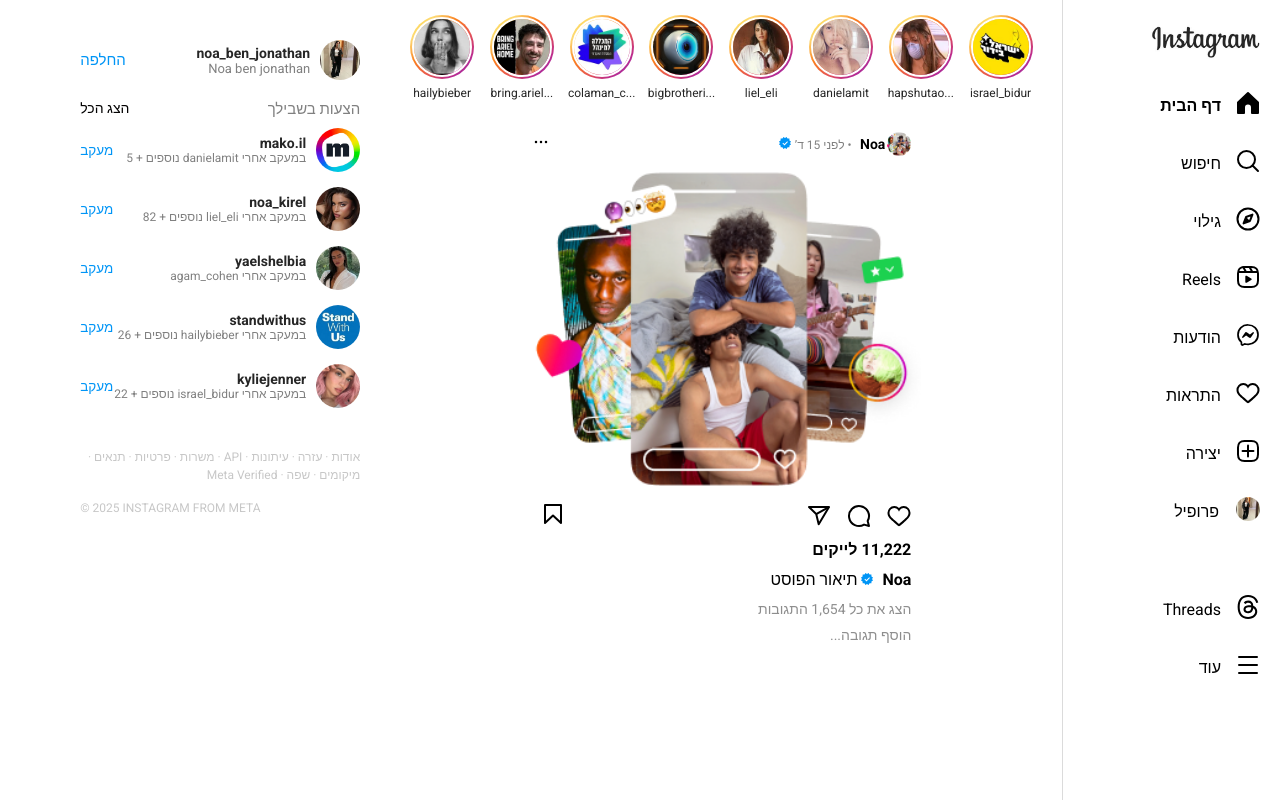
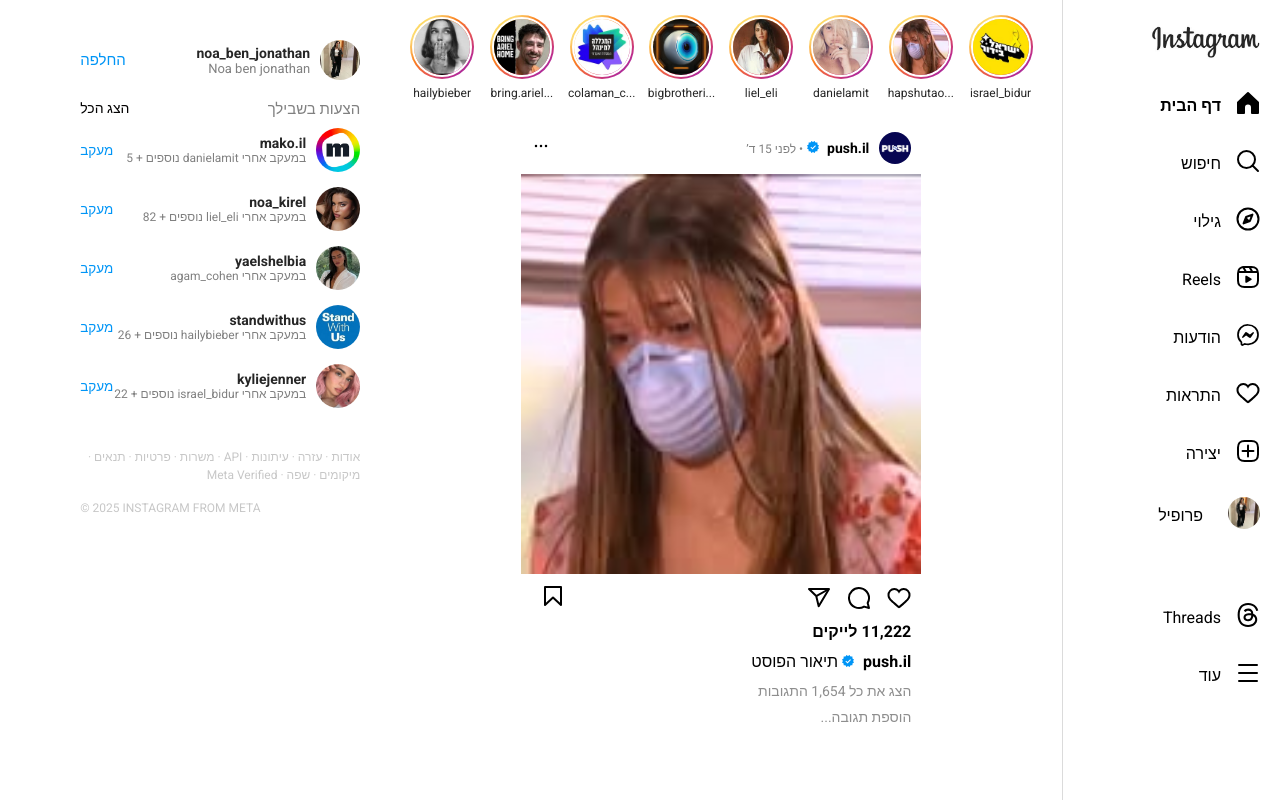
Before and after one commit to noa74858/instagram-login, a plain HTML site: page feed_instgram.html in a window 1280 px wide. Drawn offline with Linux system fonts and the light colour scheme.

Commit message:
changed feed/posts

```diff
--- a/feed_instgram.css
+++ b/feed_instgram.css
@@ -172,7 +172,7 @@ img.profile-pic {
   align-items: center;
 }
 
-.profile-pic {
+img.profile-pic {
   width: 32px;
   height: 32px;
   border-radius: 50%;
@@ -201,7 +201,6 @@ img.profile-pic {
   height: 20px;
   cursor: pointer;
 }
-/*/
 
 /*תחילת עיצוב 4 אייקונים*/
 .post-actions {
--- a/feed_instgram.html
+++ b/feed_instgram.html
@@ -125,24 +125,25 @@
         <div class="instagram-post">
     <div class="post-header">
   <div class="profile-info">
-      <img class="profile-pic" src="pImg/banner.png" alt="profile">
+      <img class="profile-pic" src="pImg/push.il.jpg" alt="profile">
       <div class="user-line">
         <div class="user_name_post">
-        <span class="username"> Noa</span>
-        <span class="time">• לפני 15 ד’</span>
+        <span class="username">   push.il </span>
+
         <span class="verified"> <svg aria-label="מאומת" class="x1lliihq x1n2onr6" fill="rgb(0, 149, 246)" height="12" role="img" viewBox="0 0 40 40" width="12"><title>מאומת</title><path d="M19.998 3.094 14.638 0l-2.972 5.15H5.432v6.354L0 14.64 3.094 20 0 25.359l5.432 3.137v5.905h5.975L14.638 40l5.36-3.094L25.358 40l3.232-5.6h6.162v-6.01L40 25.359 36.905 20 40 14.641l-5.248-3.03v-6.46h-6.419L25.358 0l-5.36 3.094Zm7.415 11.225 2.254 2.287-11.43 11.5-6.835-6.93 2.244-2.258 4.587 4.581 9.18-9.18Z" fill-rule="evenodd"></path></svg>
         </span>
+        <span class="time"> • לפני 15 ד’</span>
       </div>
 
       </div>
     </div>
           <div class="three-dots">
-        <svg aria-label="אפשרויות נוספות" class="x1lliihq x1n2onr6 x5n08af" fill="currentColor" height="24" role="img" viewBox="0 0 24 24" width="24"><title>אפשרויות נוספות</title><circle cx="12" cy="12" r="1.5"></circle><circle cx="6" cy="12" r="1.5"></circle><circle cx="18" cy="12" r="1.5"></circle></svg>
+        <svg aria-label="אפשרויות נוספות" class="x1lliihq x1n2onr6 x5n08af" border="bold" fill="currentColor" height="24" role="img" viewBox="0 0 24 24" width="24"><title>אפשרויות נוספות</title><circle cx="12" cy="12" r="1.5"></circle><circle cx="6" cy="12" r="1.5"></circle><circle cx="18" cy="12" r="1.5"></circle></svg>
      </div>
     </div>
 
     <div class="post-image">
-      <img src="pImg/banner.png" alt="פוסט">
+      <img src="pImg/hapshutaofficial.jpg" alt="פוסט">
     </div>
 
     <div class="post-actions">
@@ -161,14 +162,14 @@
     </div>
 
     <div class="caption">
-      <span class="username">Noa</span>
+      <span class="username">push.il</span>
       <svg aria-label="מאומת" class="x1lliihq x1n2onr6" fill="rgb(0, 149, 246)" height="12" role="img" viewBox="0 0 40 40" width="12"><title>מאומת</title><path d="M19.998 3.094 14.638 0l-2.972 5.15H5.432v6.354L0 14.64 3.094 20 0 25.359l5.432 3.137v5.905h5.975L14.638 40l5.36-3.094L25.358 40l3.232-5.6h6.162v-6.01L40 25.359 36.905 20 40 14.641l-5.248-3.03v-6.46h-6.419L25.358 0l-5.36 3.094Zm7.415 11.225 2.254 2.287-11.43 11.5-6.835-6.93 2.244-2.258 4.587 4.581 9.18-9.18Z" fill-rule="evenodd"></path></svg>
 
       <span>    תיאור הפוסט</span>
     </div>
 
     <div class="comments-count">הצג את כל 1,654 התגובות</div>
-    <div class="add-comment">הוסף תגובה...</div>
+    <div class="add-comment">הוספת תגובה...</div>
   </div>
       </div>
     </div>
```
